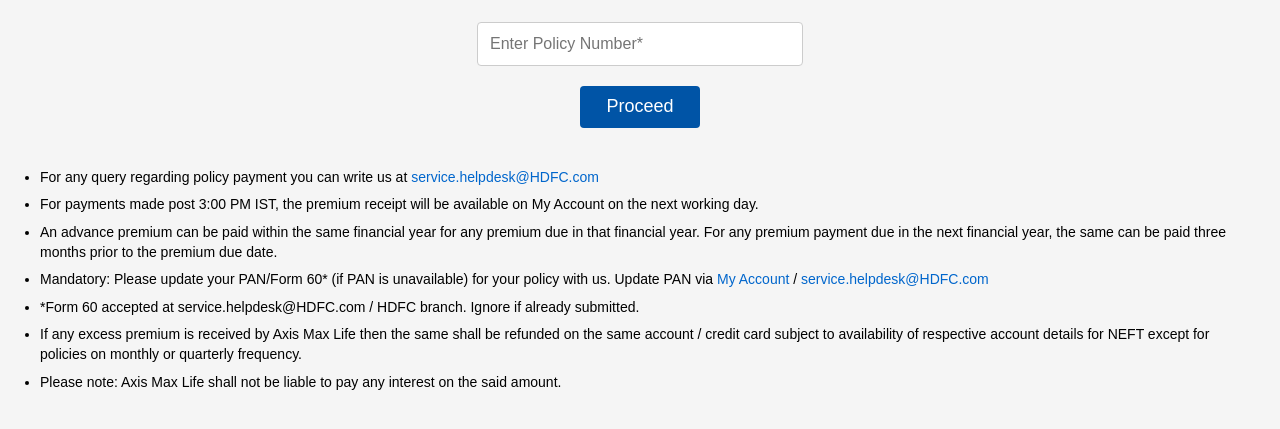
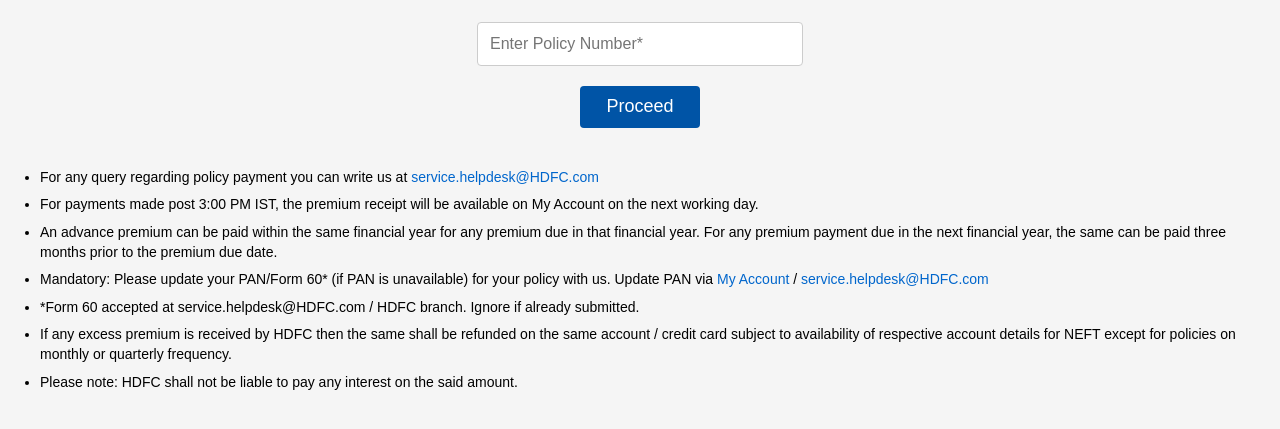
Before and after one commit to 19sakshisingh01-cmd/sakshi-singh, a plain HTML site: page index.html in a window 1280 px wide. Shown: the part 205-634 px from the top of the page. Drawn offline with Linux system fonts and the light colour scheme.

Commit message:
Fix HTML encoding issues in index.html

```diff
--- a/index.html
+++ b/index.html
@@ -146,11 +146,11 @@ Mandatory: Please update your PAN/Form 60* (if PAN is unavailable) for your poli
 </li>
 
 <li>
-If any excess premium is received by Axis Max Life then the same shall be refunded on the same account / credit card subject to availability of respective account details for NEFT except for policies on monthly or quarterly frequency.
+If any excess premium is received by HDFC then the same shall be refunded on the same account / credit card subject to availability of respective account details for NEFT except for policies on monthly or quarterly frequency.
 </li>
 
 <li>
-Please note: Axis Max Life shall not be liable to pay any interest on the said amount.
+Please note: HDFC shall not be liable to pay any interest on the said amount.
 </li>
 
 </ul>
```
